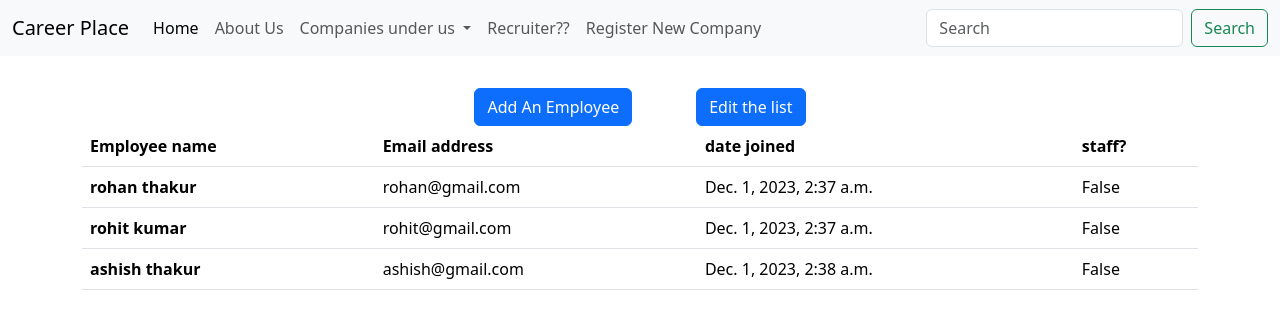
After one commit to hb0x00/minor_project, a Django app: page /recruiter-dashboard in a window 1280 px wide. The commit adds this page. Shown: the top 329 px of the page. Run offline with Django 4.2, Linux system fonts and the light colour scheme; data comes from the database, SQL or seed files in the repository; both versions use the stored data as it was after the commit.

Commit message:
added some content

```diff
--- a/backend/Project/admin.py
+++ b/backend/Project/admin.py
@@ -1,10 +1,13 @@
 from django.contrib import admin
+from .models import Company
 # from .models import Resume, Project, Department, Employee, Organisation, Recruiter
 # Register your models here.
+from .models import Employee
 
 # admin.site.register(Project)
 # admin.site.register(Department)
-# admin.site.register(Employee)
+admin.site.register(Employee)
 # admin.site.register( Organisation)
 # admin.site.register(Recruiter)
 # admin.site.register(Resume)
+admin.site.register(Company)
--- a/backend/backend/urls.py
+++ b/backend/backend/urls.py
@@ -10,5 +10,7 @@ urlpatterns = [
     path("sitemap/", views.sitemap),
     path("company_profile/", views.company_profile),
     path("get-hired/", views.get_hired),
-    path("register-company", views.register_company)
+    path("register-company/", views.register_company),
+    path("register-company/register/", views.register_handler),
+    path("recruiter-dashboard", views.recruiter_dashboard)
 ]
--- a/backend/backend/views.py
+++ b/backend/backend/views.py
@@ -1,5 +1,7 @@
 from django.http import HttpResponse, HttpRequest
 from django.shortcuts import render
+from Project.models import Company
+from django.contrib.auth.models import User
 
 def home(req:HttpRequest):
     if req.method == "GET":
@@ -21,4 +23,34 @@ def get_hired(req: HttpRequest):
 
 def register_company(req: HttpRequest):
     return render(req, "register_company.html")
-    ...
+
+def register_handler(req: HttpRequest):
+    if req.method =="POST":
+        print(req.body)
+        company_name = req.POST.get("name")
+        company_email = req.POST.get("email")
+        company_desc = req.POST.get("desc")
+        company_founded = req.POST.get("founded")
+        company_ceo = req.POST.get("ceo")
+        company_hq = req.POST.get("hq")
+        print(company_ceo, company_desc, company_email)
+
+
+        company = Company.objects.create(
+            name=company_name,
+            email=company_email,
+            desc=company_desc,
+            founded_date=company_founded,
+            ceo=company_ceo,
+            hq=company_hq
+            )
+
+        company.save()
+
+        return HttpResponse("Company registered sucessfully")
+
+def recruiter_dashboard(req: HttpRequest):
+    users = list(User.objects.filter(is_superuser=False))
+    # users = list(User.objects.all())
+    print(users)
+    return render(req, "recruiter_dashboard.html", {"user_list": users})
--- a/backend/static/style.css
+++ b/backend/static/style.css
@@ -71,3 +71,9 @@ header li{
 .custom-card .custom-card-logo i {
     height: 40;
 }
+
+
+
+footer{
+    padding-top: 2em;
+}
--- a/backend/templates/base.html
+++ b/backend/templates/base.html
@@ -15,11 +15,14 @@
     <nav class="navbar navbar-expand-lg bg-body-tertiary">
         <div class="container-fluid">
             <a class="navbar-brand" href="#">Career Place</a>
+
             <button class="navbar-toggler" type="button" data-bs-toggle="collapse"
                 data-bs-target="#navbarSupportedContent" aria-controls="navbarSupportedContent" aria-expanded="false"
                 aria-label="Toggle navigation">
                 <span class="navbar-toggler-icon"></span>
             </button>
+            {%if user.is_authenticated%}
+            {%else%}
             <div class="collapse navbar-collapse" id="navbarSupportedContent">
                 <ul class="navbar-nav me-auto mb-2 mb-lg-0">
                     <li class="nav-item">
@@ -55,6 +58,7 @@
                     <button class="btn btn-outline-success" type="submit">Search</button>
                 </form>
             </div>
+            {%endif%}
         </div>
     </nav>
 
--- a/backend/templates/company_profile.html
+++ b/backend/templates/company_profile.html
@@ -34,7 +34,7 @@
             </div>
         </div>
 
-        <a type="button" class="btn btn-primary" href="#">Want To Get Hired?</a>
+        <a type="button" class="btn btn-primary" href="/get-hired">Want To Get Hired?</a>
     </div>
 </div>
 {%endblock body%}
--- /dev/null
+++ b/backend/templates/recruiter_dashboard.html
@@ -0,0 +1,34 @@
+{%extends 'base.html'%}
+
+{%block body%}
+<div class="container">
+    <div class="center" style="display: flex; align-items: center; justify-content: center;margin-top: 2em;">
+        <a href="#" style="margin: 0 2em;" class="btn btn-primary">Add An Employee</a>
+        <a href="#" style="margin: 0 2em;" class="btn btn-primary">Edit the list</a>
+    </div>
+
+
+    <table class="table">
+        <thead class="thead-dark">
+          <tr>
+            <th scope="col">Employee name</th>
+            <th scope="col">Email address</th>
+            <th scope="col">date joined</th>
+            <th scope="col">staff?</th>
+          </tr>
+        </thead>
+        <tbody>
+          {%for user in user_list%}
+          <tr>
+              <th scope="row">{{user.first_name}} {{user.last_name}}</th>
+              <td>{{user.email}}</td>
+              <td>{{user.date_joined}}</td>
+              <td>{{user.is_staff}}</td>
+          </tr>
+          {%endfor%}
+        </tbody>
+      </table>
+
+
+</div>
+{%endblock%}
```
Also changed, not shown: backend/Project/models.py (+12 -0 lines), backend/templates/index.html (+62 -16 lines), backend/templates/register_company.html (+8 -8 lines), backend/AppAuth/migrations/0001_initial.py (added), backend/Project/migrations/0001_initial.py (added), backend/db.sqlite3.
